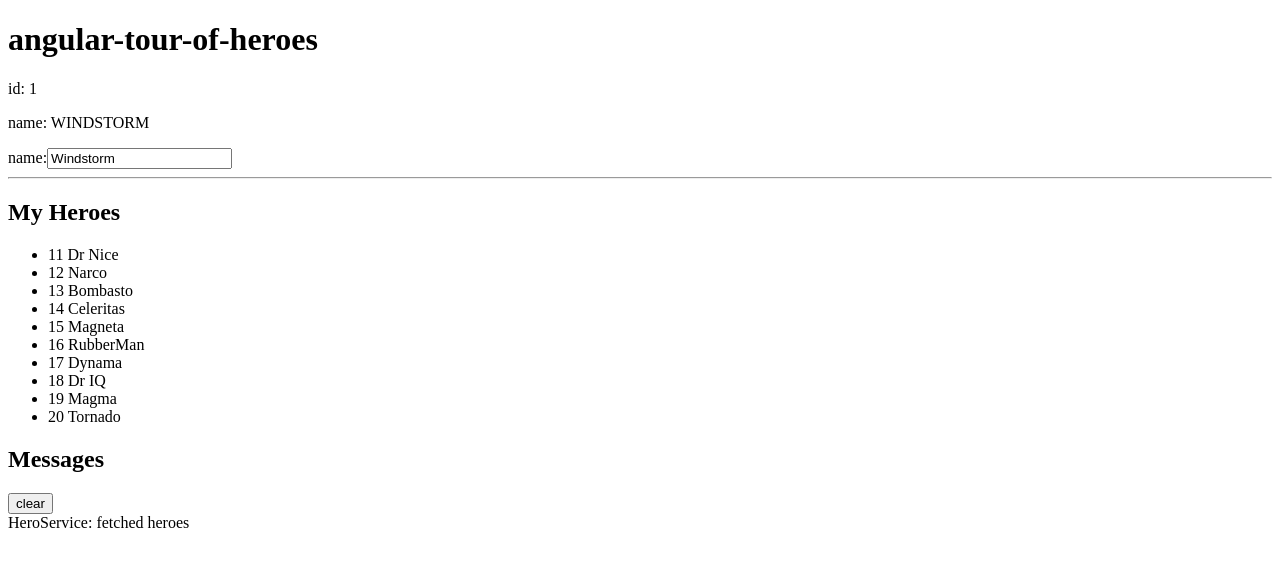
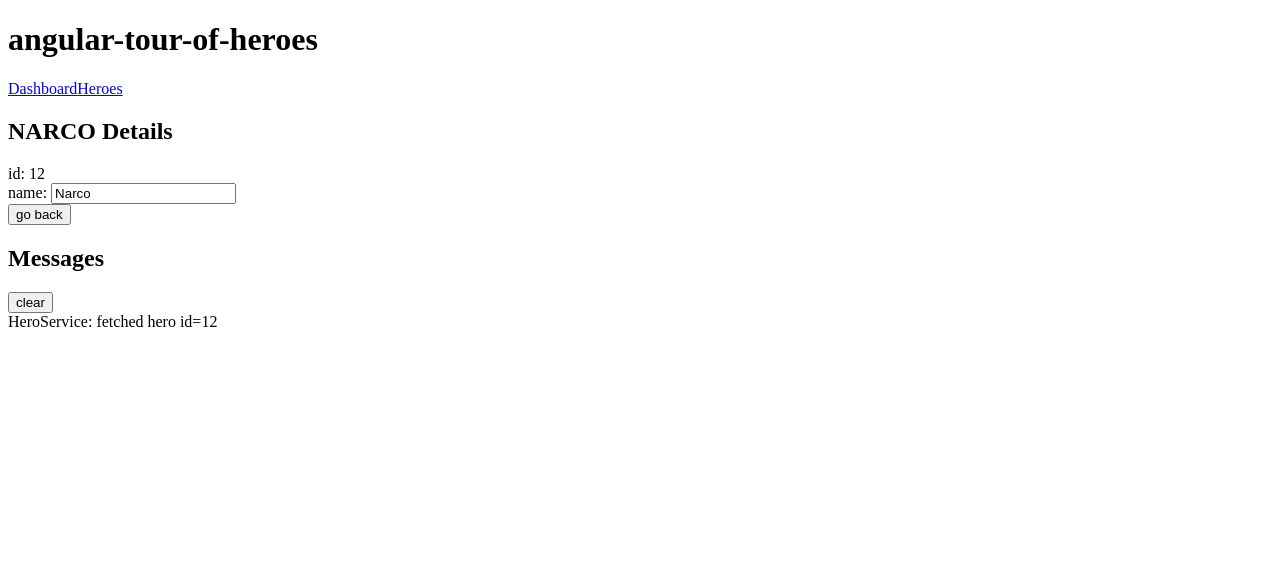
Before and after one commit to kamilzasada/tour-of-heroes, an Angular app: page /detail/12 in a window 1280 px wide. Before the commit this address led to /. Shown: the top 566 px of the page. Built offline with nearby package versions, Linux system fonts and the light colour scheme.

Commit message:
Tutorial 5: Add In-app Navigation

```diff
--- a/src/app/app-routing.module.ts
+++ b/src/app/app-routing.module.ts
@@ -1,11 +1,19 @@
 import { NgModule } from '@angular/core';
 import { Routes, RouterModule } from '@angular/router';
 
+import { DashboardComponent } from './dashboard/dashboard.component';
+import { HeroesComponent } from './heroes/heroes.component';
+import { HeroDetailComponent } from './hero-detail/hero-detail.component';
 
-const routes: Routes = [];
+const routes: Routes = [
+  { path: '', redirectTo: '/dashboard', pathMatch: 'full' },
+  { path: 'dashboard', component: DashboardComponent },
+  { path: 'detail/:id', component: HeroDetailComponent },
+  { path: 'heroes', component: HeroesComponent }
+];
 
 @NgModule({
   imports: [RouterModule.forRoot(routes)],
   exports: [RouterModule]
 })
-export class AppRoutingModule { }
+export class AppRoutingModule {}
--- a/src/app/app.component.html
+++ b/src/app/app.component.html
@@ -1,3 +1,7 @@
 <h1>{{title}}</h1>
-<app-heroes></app-heroes>
+<nav>
+  <a routerLink="/dashboard">Dashboard</a>
+  <a routerLink="/heroes">Heroes</a>
+</nav>
+<router-outlet></router-outlet>
 <app-messages></app-messages>
--- a/src/app/app.module.ts
+++ b/src/app/app.module.ts
@@ -7,9 +7,10 @@
 import { HeroesComponent } from './heroes/heroes.component';
 import { HeroDetailComponent } from './hero-detail/hero-detail.component';
 import { MessagesComponent } from './messages/messages.component';
+import { DashboardComponent } from './dashboard/dashboard.component';
 
 @NgModule({
-  declarations: [AppComponent, HeroesComponent, HeroDetailComponent, MessagesComponent],
+  declarations: [AppComponent, HeroesComponent, HeroDetailComponent, MessagesComponent, DashboardComponent],
   imports: [BrowserModule, AppRoutingModule, FormsModule],
   providers: [],
   bootstrap: [AppComponent]
--- /dev/null
+++ b/src/app/dashboard/dashboard.component.html
@@ -0,0 +1,8 @@
+<h3>Top Heroes</h3>
+<div>
+  <a *ngFor="let hero of heroes" routerLink="/detail/{{ hero.id }}">
+    <div>
+      <h4>{{ hero.name }}</h4>
+    </div>
+  </a>
+</div>
--- /dev/null
+++ b/src/app/dashboard/dashboard.component.ts
@@ -0,0 +1,25 @@
+import { Component, OnInit } from '@angular/core';
+
+import { Hero } from '../hero';
+import { HeroService } from '../hero.service';
+
+@Component({
+  selector: 'app-dashboard',
+  templateUrl: './dashboard.component.html',
+  styleUrls: ['./dashboard.component.scss']
+})
+export class DashboardComponent implements OnInit {
+  heroes: Hero[] = [];
+
+  constructor(private heroService: HeroService) {}
+
+  ngOnInit(): void {
+    this.getHeroes();
+  }
+
+  getHeroes(): void {
+    this.heroService
+      .getHeroes()
+      .subscribe(heroes => (this.heroes = heroes.slice(1, 5)));
+  }
+}
--- a/src/app/hero-detail/hero-detail.component.html
+++ b/src/app/hero-detail/hero-detail.component.html
@@ -7,4 +7,7 @@
       <input [(ngModel)]="hero.name" placeholder="name" />
     </label>
   </div>
+  <div>
+    <button type="button" (click)="goBack()">go back</button>
+  </div>
 </div>
--- a/src/app/hero-detail/hero-detail.component.ts
+++ b/src/app/hero-detail/hero-detail.component.ts
@@ -1,5 +1,9 @@
 import { Component, Input, OnInit } from '@angular/core';
+import { Location } from '@angular/common';
+import { ActivatedRoute } from '@angular/router';
+
 import { Hero } from '../hero';
+import { HeroService } from '../hero.service';
 
 @Component({
   selector: 'app-hero-detail',
@@ -9,7 +13,22 @@
 export class HeroDetailComponent implements OnInit {
   @Input() hero: Hero;
 
-  constructor() {}
+  constructor(
+    private heroService: HeroService,
+    private location: Location,
+    private route: ActivatedRoute
+  ) {}
 
-  ngOnInit(): void {}
+  ngOnInit(): void {
+    this.getHero();
+  }
+
+  getHero(): void {
+    const id = +this.route.snapshot.paramMap.get('id');
+    this.heroService.getHero(id).subscribe(hero => (this.hero = hero));
+  }
+
+  goBack(): void {
+    this.location.back();
+  }
 }
--- a/src/app/hero.service.ts
+++ b/src/app/hero.service.ts
@@ -15,4 +15,9 @@
     this.messageService.add('HeroService: fetched heroes');
     return of(HEROES);
   }
+
+  getHero(id: number): Observable<Hero> {
+    this.messageService.add(`HeroService: fetched hero id=${id}`);
+    return of(HEROES.find(hero => hero.id === id));
+  }
 }
--- a/src/app/heroes/heroes.component.html
+++ b/src/app/heroes/heroes.component.html
@@ -10,13 +10,7 @@
 
 <h2>My Heroes</h2>
 <ul>
-  <li
-    *ngFor="let hero of heroes"
-    [class.selected]="hero === selectedHero"
-    (click)="onSelect(hero)"
-  >
-    {{ hero.id }} {{ hero.name }}
+  <li *ngFor="let hero of heroes">
+    <a routerLink="/detail/{{ hero.id }}"> {{ hero.id }} {{ hero.name }} </a>
   </li>
 </ul>
-
-<app-hero-detail [hero]="selectedHero"></app-hero-detail>
--- a/src/app/heroes/heroes.component.ts
+++ b/src/app/heroes/heroes.component.ts
@@ -28,11 +28,6 @@
     this.getHeroes();
   }
 
-  onSelect(hero) {
-    this.selectedHero = hero;
-    this.messageService.add(`HeroService: Selected hero id=${hero.id}`);
-  }
-
   getHeroes(): void {
     this.heroService.getHeroes().subscribe(heroes => (this.heroes = heroes));
   }
```
Also changed, not shown: src/app/dashboard/dashboard.component.scss (added), 1 other file (tests, documents, lock files or other folders).
